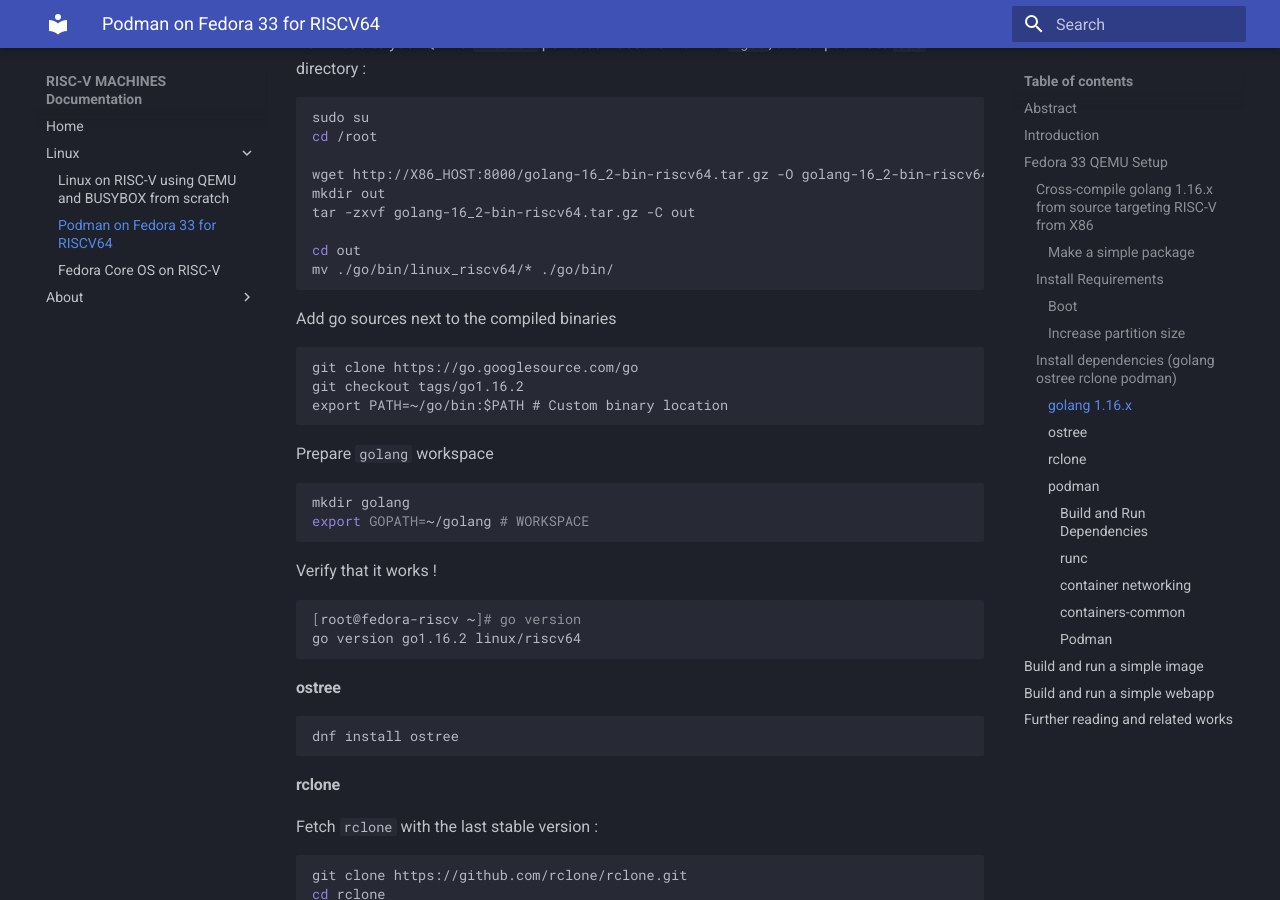
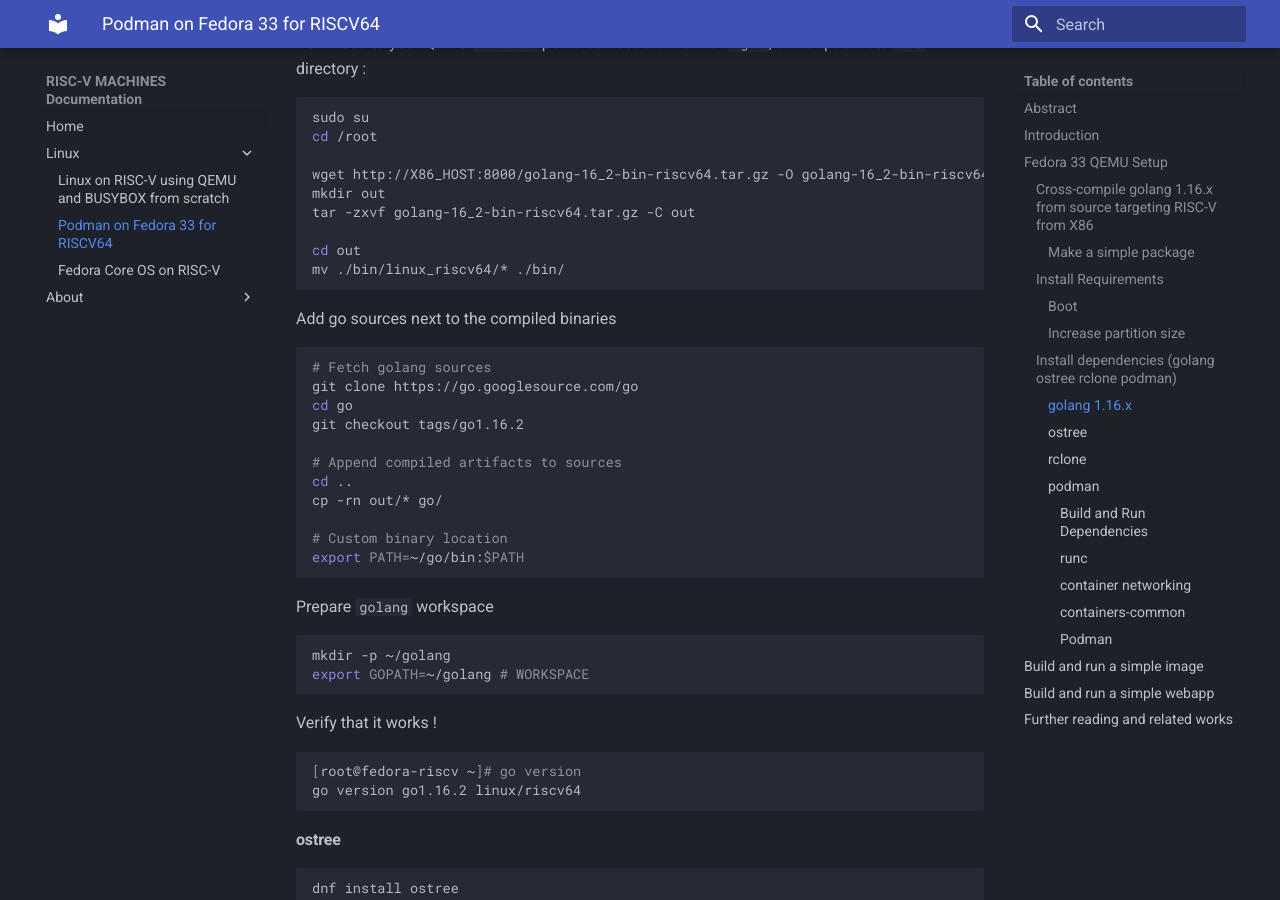
Before and after one commit to rv-machines/documentation, an MkDocs documentation site: the page built from docs/linux/podman.md, in a window 1280 px wide and 900 px high, scrolled down 5991 px. Built offline with MkDocs 1.6.1 and Material for MkDocs 9.7.7, drawn with Linux system fonts in a browser that asks for light colours.

````diff
--- a/docs/linux/podman.md
+++ b/docs/linux/podman.md
@@ -310,21 +310,29 @@ mkdir out
 tar -zxvf golang-16_2-bin-riscv64.tar.gz -C out
 
 cd out
-mv ./go/bin/linux_riscv64/* ./go/bin/
+mv ./bin/linux_riscv64/* ./bin/
 ```
 
 Add go sources next to the compiled binaries
 
-```
+``` bash
+# Fetch golang sources
 git clone https://go.googlesource.com/go
+cd go
 git checkout tags/go1.16.2
-export PATH=~/go/bin:$PATH # Custom binary location
+
+# Append compiled artifacts to sources
+cd ..
+cp -rn out/* go/
+
+# Custom binary location
+export PATH=~/go/bin:$PATH
 ```
 
 Prepare `golang` workspace
 
 ``` bash
-mkdir golang
+mkdir -p ~/golang
 export GOPATH=~/golang # WORKSPACE
 ```
 
````
